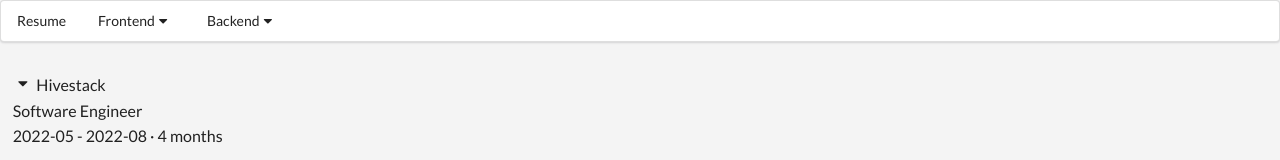
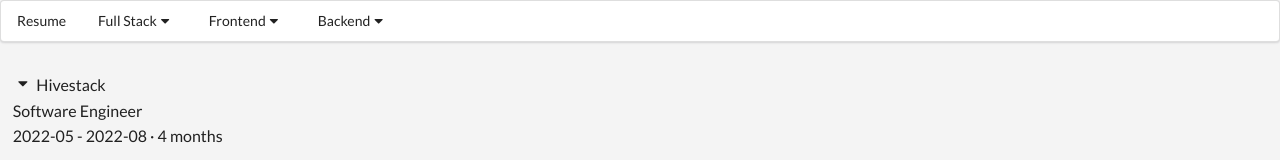
Before and after one commit to johnmiko/portfolio_frontend, a React (Create React App) app: page / in a window 1280 px wide. Shown: the top 160 px of the page. Built offline with nearby package versions, Linux system fonts and the light colour scheme.

Commit message:
move header stuff to it's own folder

```diff
--- a/src/App.js
+++ b/src/App.js
@@ -3,8 +3,8 @@
 import Backend from "./components/Backend";
 import Search from "./components/frontend/Search";
 import Translate from "./components/frontend/Translate";
-import Route from "./components/Route";
-import Header from "./components/Header";
+import Route from "./components/header/Route";
+import Header from "./components/header/Header";
 import CSSCheatSheet from "./components/frontend/CSSCheatSheet.js";
 
 const items = [
--- a/src/components/Header.js
+++ b/src/components/header/Header.js
@@ -3,6 +3,7 @@
 
 const Header = () => {
   const [frontMenuVisible, setFrontMenuVisible] = useState("hidden");
+  const [fullstackMenuVisible, setFullstackMenuVisible] = useState("hidden");
   const [backMenuVisible, setBackMenuVisible] = useState("hidden");
   const toggleVisibility = (stateVar, setStateVar) => {
     if (stateVar === "visible") {
@@ -16,6 +17,25 @@
       <Link href="/" className="item">
         Resume
       </Link>
+      <div
+        className={`ui dropdown item`}
+        onMouseEnter={() => setFullstackMenuVisible("visible")}
+        onMouseLeave={() => setFullstackMenuVisible("hidden")}
+      >
+        <div
+          onClick={() =>
+            toggleVisibility(fullstackMenuVisible, setFullstackMenuVisible)
+          }
+        >
+          Full Stack
+          <i class="dropdown icon"></i>
+        </div>
+        <div className={`menu transition ${fullstackMenuVisible}`}>
+          <Link href="/dota-api" className="item">
+            Dota API
+          </Link>
+        </div>
+      </div>
       <div
         className={`ui dropdown item`}
         onMouseEnter={() => setFrontMenuVisible("visible")}
@@ -57,12 +77,9 @@
           <i class="dropdown icon"></i>
         </div>
         <div className={`menu transition ${backMenuVisible}`}>
-          <Link href="/dota-api" className="item">
-            Dota API
+          <Link href="/coding-questions" className="item">
+            Coding Questions
           </Link>
-          {/* <Link href="/coding-challenges" className="item">
-            Coding Challenges
-          </Link> */}
         </div>
       </div>
     </div>
--- a/src/components/Route.js
+++ b/src/components/header/Route.js
@@ -1,4 +1,4 @@
-import { useEffect, useState } from 'react';
+import { useEffect, useState } from "react";
 
 const Route = ({ path, children }) => {
   const [currentPath, setCurrentPath] = useState(window.location.pathname);
@@ -8,10 +8,10 @@
       setCurrentPath(window.location.pathname);
     };
 
-    window.addEventListener('popstate', onLocationChange);
+    window.addEventListener("popstate", onLocationChange);
 
     return () => {
-      window.removeEventListener('popstate', onLocationChange);
+      window.removeEventListener("popstate", onLocationChange);
     };
   }, []);
 
```
Also changed, not shown: src/components/header/Link.js (renamed from src/components/Link.js).
